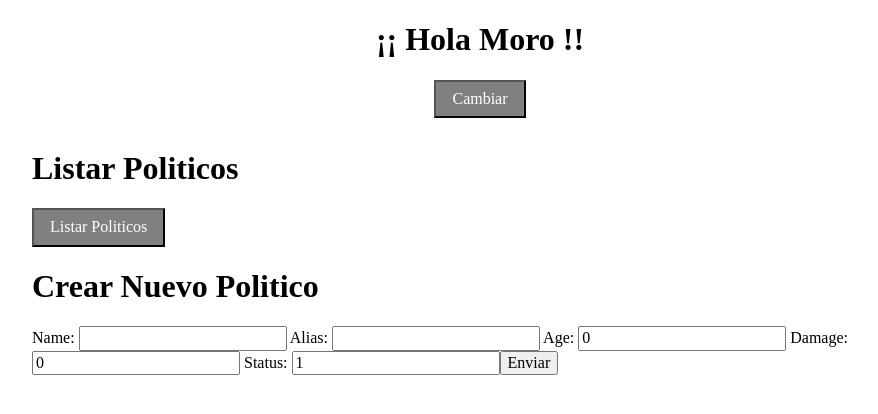
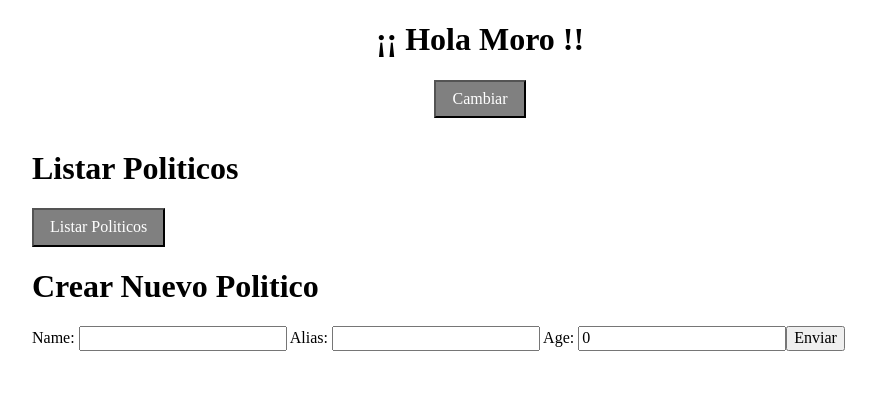
Before and after one commit to moro1982/prueba03, an Angular app: page / in a window 1280 px wide. Shown: the top 414 px of the page, without its empty margins (160-1038 px from the left). Built offline with nearby package versions, Linux system fonts and the light colour scheme.

Commit message:
* Corrected "crearPolitico" method at   // "politicos.service.ts". Now working!!

```diff
--- a/src/app/app.config.ts
+++ b/src/app/app.config.ts
@@ -9,5 +9,6 @@ export const appConfig: ApplicationConfig = {
               provideRouter(routes),
               provideClientHydration(withEventReplay()),
               provideHttpClient(withFetch())
-             ]
+             ],
+
 };
--- a/src/app/politicos/politicos.component.html
+++ b/src/app/politicos/politicos.component.html
@@ -18,12 +18,6 @@
     <label> Age:
         <input type="number" formControlName="age">
     </label>
-    <label> Damage:
-        <input type="number" formControlName="damage">
-    </label>
-    <label> Status:
-        <input type="number" formControlName="status">
-    </label>
     <button type="submit">
         Enviar
     </button>
--- a/src/app/politicos/politicos.component.ts
+++ b/src/app/politicos/politicos.component.ts
@@ -16,14 +16,13 @@ import { FormControl, FormGroup, FormsModule, ReactiveFormsModule, Validators }
   styleUrl: './politicos.component.scss'
 })
 export class PoliticosComponent {
+
   politicos : Politico[] = [];
   datosPolitico: FormGroup = new FormGroup({
-    id: new FormControl<number | null>(null),
+    // id: new FormControl<number | null>(null),
     name: new FormControl<string>('', [Validators.required]),
     alias: new FormControl<string>('', [Validators.required]),
-    age: new FormControl<number>(0, [Validators.required]),
-    damage: new FormControl<number>(0, [Validators.required]),
-    status: new FormControl<number>(1, [Validators.required]),
+    age: new FormControl<number>(0, [Validators.required])
   });
 
   constructor(private politicoService : PoliticosService) {}
@@ -35,8 +34,9 @@ export class PoliticosComponent {
   }
 
   crearPolitico() : void {
+    console.log(this.datosPolitico);
     const nuevoPolitico : Politico = this.datosPolitico.getRawValue();
-    console.log(nuevoPolitico);
+    console.log(nuevoPolitico); // Debug
     this.politicoService.crearPolitico(nuevoPolitico).subscribe({
       next : res => console.log("Guardado con éxito: ", res),
       error : err => console.log("Error al guardar: ", err)
--- a/src/app/services/politicos.service.ts
+++ b/src/app/services/politicos.service.ts
@@ -16,7 +16,7 @@ export class PoliticosService {
   }
 
   crearPolitico(politico : Politico) : Observable<Politico> {
-    return this.http.post<Politico>(this.apiUrl, politico);
+    return this.http.post<Politico>(this.apiUrl + "/single", politico);
   }
 
 }
```
